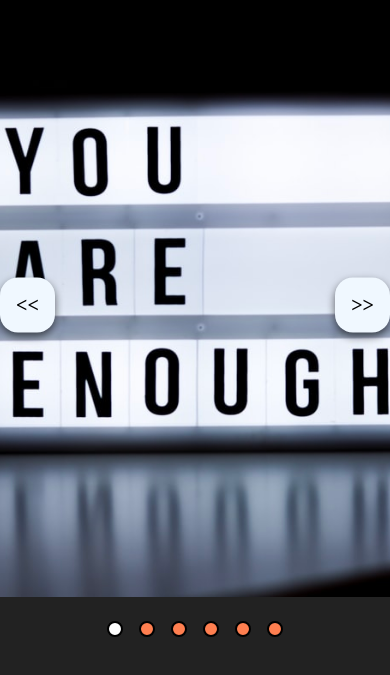
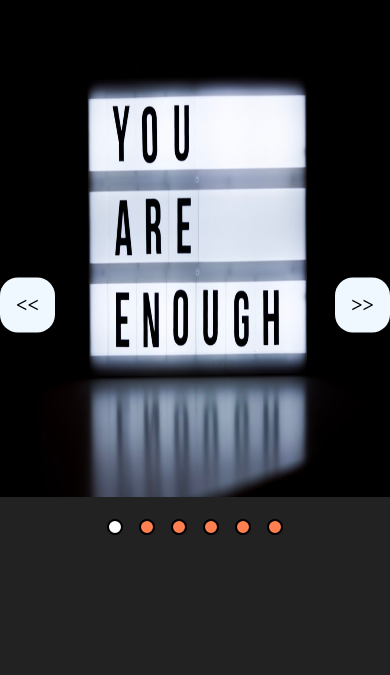
Before and after one commit to evaaapradhan/Image-Carousel-, a plain HTML site: page index.html in a window 390 px wide. Shown: the part 117-792 px from the top of the page. Drawn offline with Linux system fonts and the light colour scheme.

Commit message:
style, layout: responsive 1200px

```diff
--- a/css/layout.css
+++ b/css/layout.css
@@ -4,7 +4,7 @@
   }
 
   .slides-container {
-    height: 600px;
+    height: 500px;
     transition: 900ms cubic-bezier(0.48, 0.15, 0.18, 1);
     position: relative;
   }
@@ -18,5 +18,5 @@
   .slide-image img {
     width: 100%;
     height: 100%;
-    object-fit: cover;
+    object-fit:fill;
   }
--- a/css/style.css
+++ b/css/style.css
@@ -69,13 +69,23 @@ body {
   }
 
   /* On smaller screens */
-@media screen and (max-width: 300px) {
-    .prev-btn, .next-btn,.h1
+@media screen and (max-width: 1300px) {
+   .h1
      {font-size: 11px; }
+     .next-btn, .prev-btn{
+       transition: 350ms;
+     }
      .slide-container{
-         height: 100%;
-         width:100%;
-         transition: 500ms;
-
+         height: auto;
+         width:auto;
+         /* transition: 1s; */
      }
+     .slide-image img {
+      width: 100%;
+      height: 100%;
+      object-fit:fill;
+    }
+     .navigation-dots{
+     height: 27px;
   }
+}
```
